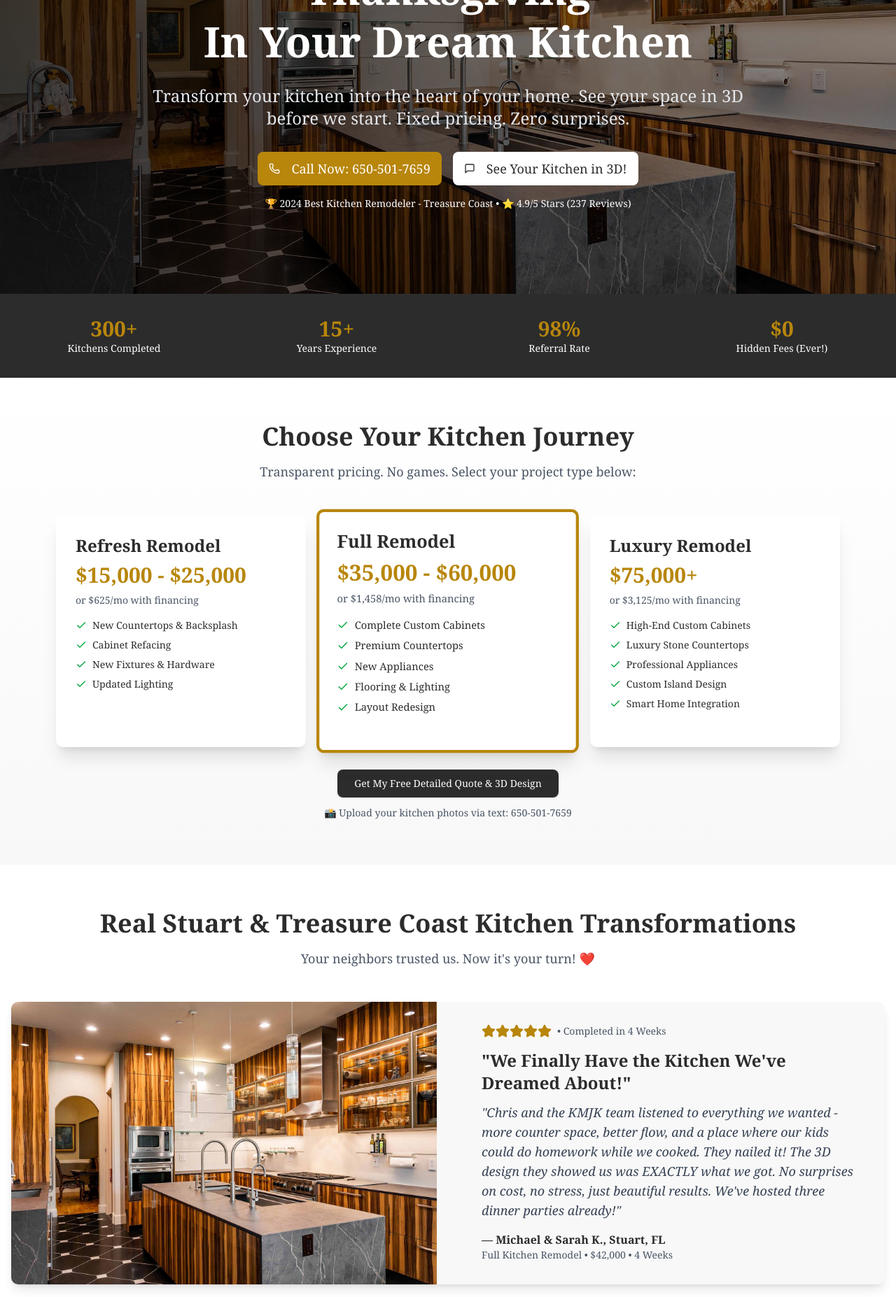
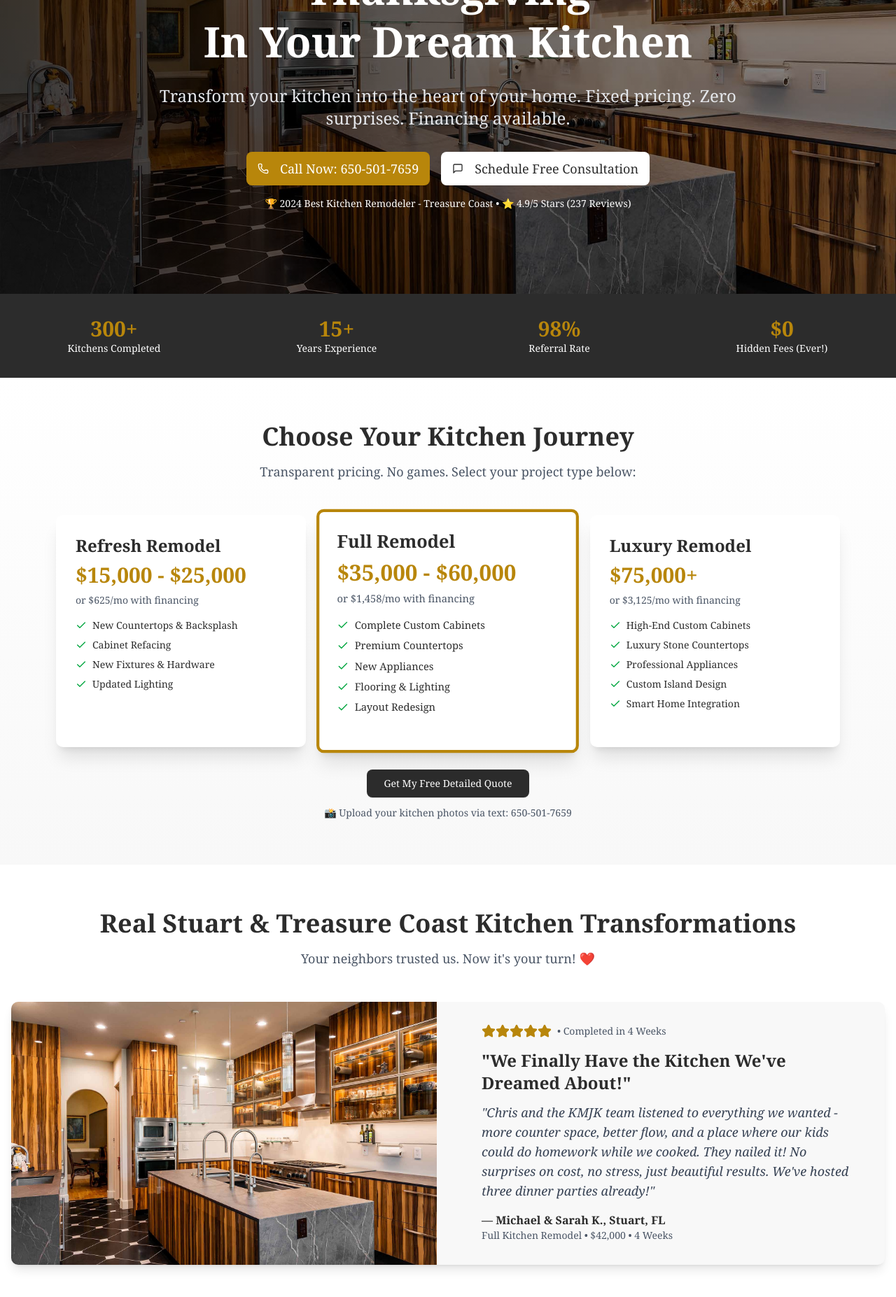
Before and after one commit to QuantumCotton/kmjknonai, a React (Vite) app: page /kitchen-remodel in a window 1280 px wide. Shown: the part 380-2234 px from the top of the page at 70% size. Built offline with nearby package versions, Linux system fonts and the light colour scheme.

Commit message:
Remove 3D kitchen design references from kitchen landing page

```diff
--- a/src/pages/HandymanLandingImproved.jsx
+++ b/src/pages/HandymanLandingImproved.jsx
@@ -56,16 +56,23 @@ function HandymanLandingImproved() {
 
       const data = await response.json()
 
+      console.log('Web3Forms Response:', data)
+
       if (data.success) {
+        console.log('✅ Form submitted successfully! Email sent to chris@theeliteservicehub.com')
         setSubmitSuccess(true)
         setFormData({ name: '', email: '', phone: '', message: '', images: [] })
         setTimeout(() => {
           setIsModalOpen(false)
           setSubmitSuccess(false)
         }, 3000)
+      } else {
+        console.error('❌ Web3Forms error:', data.message)
+        alert('Error: ' + (data.message || 'Failed to submit form'))
       }
     } catch (error) {
       console.error('Form submission error:', error)
+      alert('Network error - please check your connection')
     } finally {
       setIsSubmitting(false)
     }
--- a/src/pages/KitchenLanding.jsx
+++ b/src/pages/KitchenLanding.jsx
@@ -31,7 +31,7 @@ function KitchenLanding() {
             In Your Dream Kitchen
           </h1>
           <p className="text-xl md:text-2xl mb-8 text-gray-200">
-            Transform your kitchen into the heart of your home. See your space in 3D before we start. Fixed pricing. Zero surprises.
+            Transform your kitchen into the heart of your home. Fixed pricing. Zero surprises. Financing available.
           </p>
           <div className="flex flex-col sm:flex-row gap-4 justify-center">
             <a href="tel:650-501-7659">
@@ -43,7 +43,7 @@ function KitchenLanding() {
             <Link to="/contact">
               <Button size="lg" className="text-lg px-8 py-6 bg-white text-[var(--deep-charcoal)] hover:bg-gray-100">
                 <MessageSquare className="mr-2" size={24} />
-                See Your Kitchen in 3D!
+                Schedule Free Consultation
               </Button>
             </Link>
           </div>
@@ -108,7 +108,7 @@ function KitchenLanding() {
           <div className="text-center mt-8">
             <a href="tel:650-501-7659">
               <Button size="lg" className="bg-[var(--deep-charcoal)] hover:bg-[var(--brushed-gold)] text-white">
-                Get My Free Detailed Quote & 3D Design
+                Get My Free Detailed Quote
               </Button>
             </a>
             <p className="text-sm text-gray-600 mt-3">📸 Upload your kitchen photos via text: 650-501-7659</p>
@@ -142,7 +142,7 @@ function KitchenLanding() {
                     "We Finally Have the Kitchen We've Dreamed About!"
                   </h3>
                   <p className="text-gray-700 italic mb-4 text-lg">
-                    "Chris and the KMJK team listened to everything we wanted - more counter space, better flow, and a place where our kids could do homework while we cooked. They nailed it! The 3D design they showed us was EXACTLY what we got. No surprises on cost, no stress, just beautiful results. We've hosted three dinner parties already!"
+                    "Chris and the KMJK team listened to everything we wanted - more counter space, better flow, and a place where our kids could do homework while we cooked. They nailed it! No surprises on cost, no stress, just beautiful results. We've hosted three dinner parties already!"
                   </p>
                   <p className="font-semibold">— Michael & Sarah K., Stuart, FL</p>
                   <p className="text-sm text-gray-600">Full Kitchen Remodel • $42,000 • 4 Weeks</p>
@@ -186,10 +186,10 @@ function KitchenLanding() {
           </p>
           <div className="grid grid-cols-1 md:grid-cols-2 lg:grid-cols-3 gap-8">
             <div className="bg-white p-6 rounded-lg shadow-md text-center">
-              <div className="text-5xl mb-4">👁️</div>
-              <h3 className="text-xl font-semibold mb-3">See It Before We Build It</h3>
+              <div className="text-5xl mb-4">📋</div>
+              <h3 className="text-xl font-semibold mb-3">Detailed Planning & Design</h3>
               <p className="text-gray-700">
-                We create detailed 3D renderings of your new kitchen so you can see exactly what you're getting. No guesswork!
+                We work closely with you to plan every detail of your new kitchen, ensuring it matches your vision perfectly. No guesswork!
               </p>
             </div>
             <div className="bg-white p-6 rounded-lg shadow-md text-center">
@@ -255,7 +255,7 @@ function KitchenLanding() {
             Let's Start Your Kitchen Adventure!
           </h2>
           <p className="text-xl mb-8">
-            Get your free in-home consultation and see your new kitchen in 3D. No pressure, just possibilities!
+            Get your free in-home consultation and detailed quote. No pressure, just possibilities!
           </p>
           <div className="flex flex-col sm:flex-row gap-4 justify-center">
             <a href="tel:650-501-7659">
```
